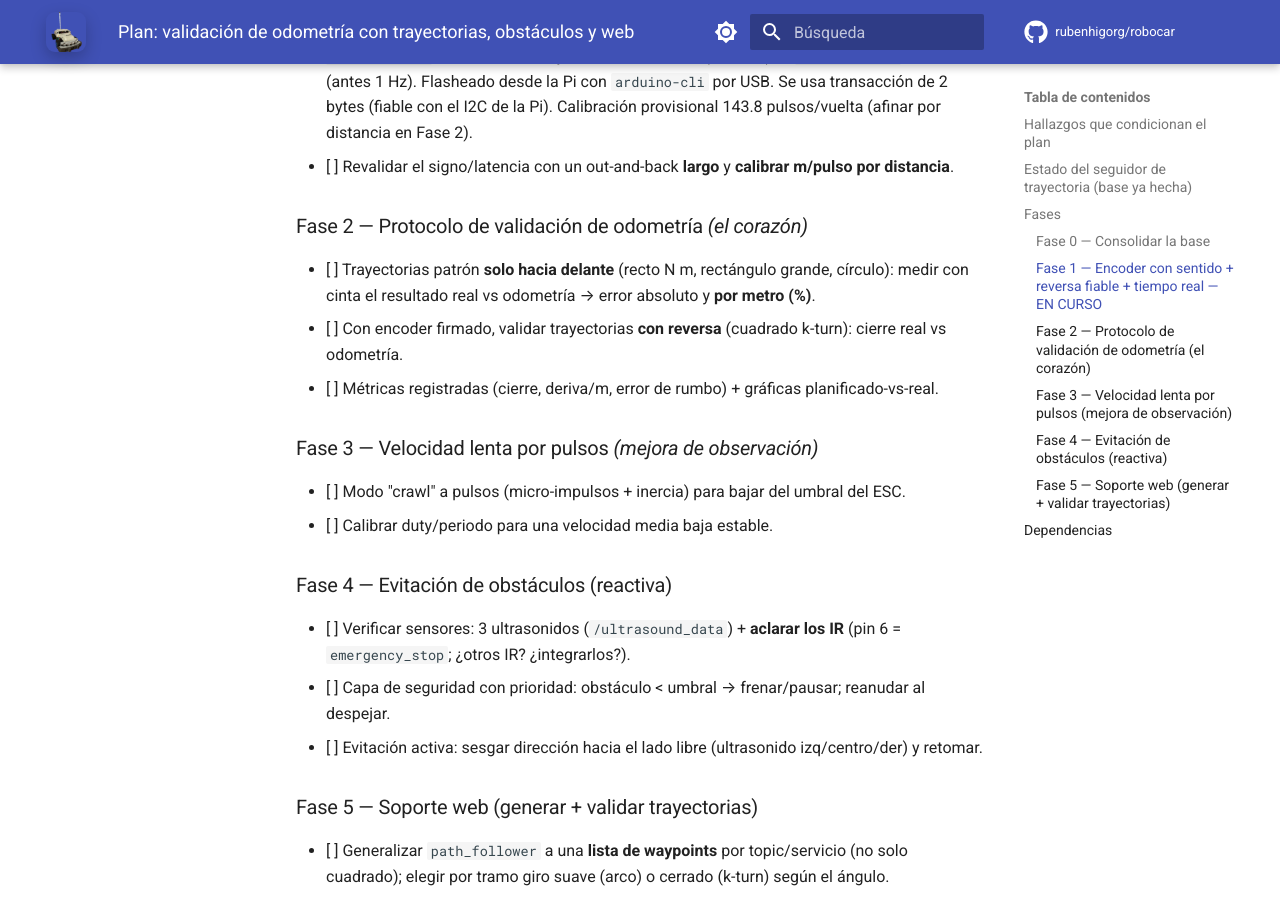
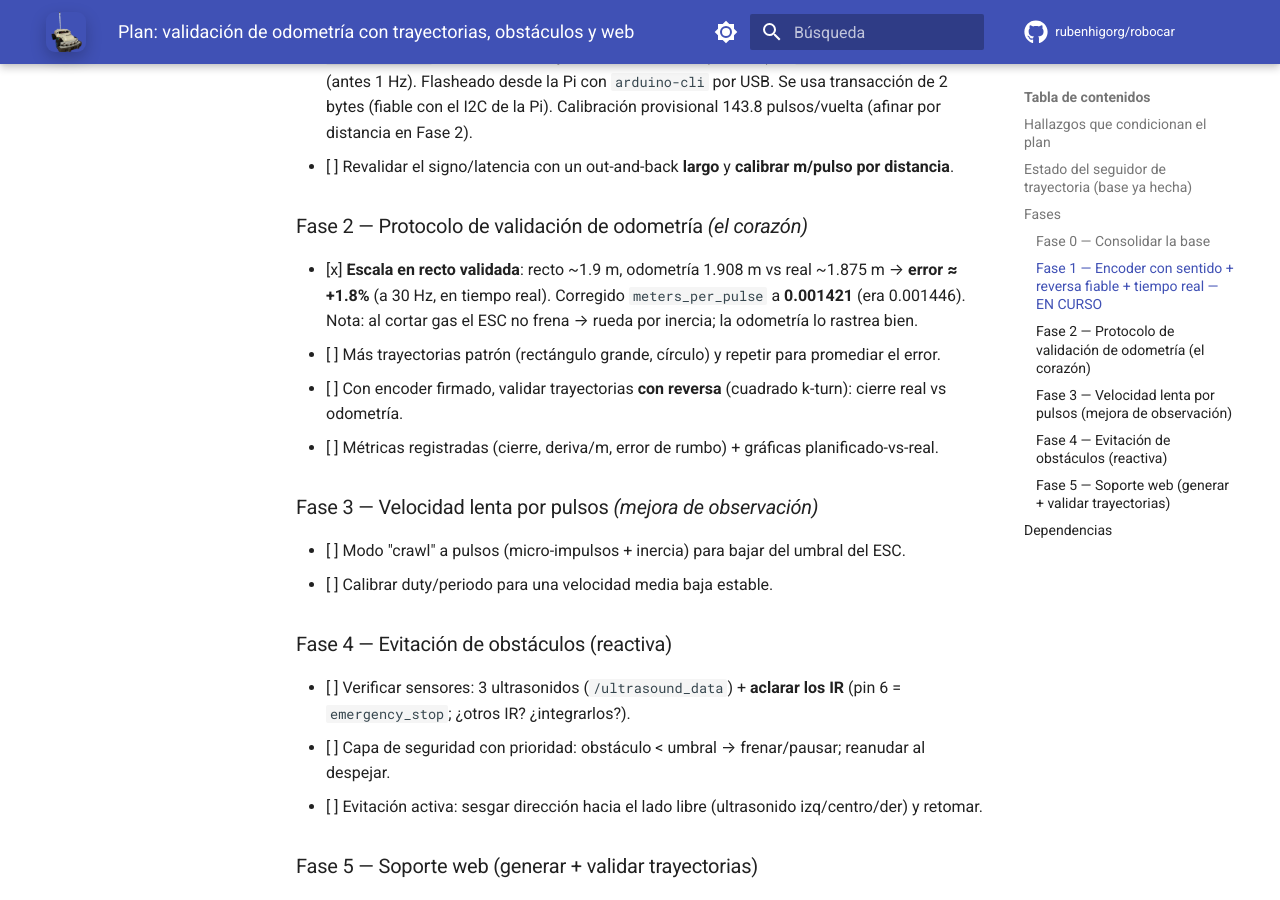
Before and after one commit to rubenhigorg/robocar, an MkDocs documentation site: the page built from docs/tfm/plan-validacion-odometria.md, in a window 1280 px wide and 900 px high, scrolled down 1700 px. Built offline with MkDocs 1.6.1 and Material for MkDocs 9.7.7, drawn with Linux system fonts in a browser that asks for light colours; comment, search, counter and statistics services are not loaded.

Commit message:
calib(encoder): meters_per_pulse 0.001446 -> 0.001421 (validado por distancia)
Validacion de escala en recto: odometria 1.908 m vs real ~1.875 m (medido con
cinta) -> error +1.8%. Corregido meters_per_pulse a 0.001421. La odometria va en
tiempo real a 30 Hz y con buena escala.

- launch.sh: encoder con meters_per_pulse:=0.001421.
- plan: Fase 2 escala en recto validada.

Co-Authored-By: Claude Opus 4.8 (1M context) <noreply@anthropic.com>

```diff
--- a/docs/tfm/plan-validacion-odometria.md
+++ b/docs/tfm/plan-validacion-odometria.md
@@ -56,8 +56,11 @@ trayectorias desde la web.
 - [ ] Revalidar el signo/latencia con un out-and-back **largo** y **calibrar m/pulso por distancia**.
 
 ### Fase 2 — Protocolo de validación de odometría *(el corazón)*
-- [ ] Trayectorias patrón **solo hacia delante** (recto N m, rectángulo grande, círculo):
-  medir con cinta el resultado real vs odometría → error absoluto y **por metro (%)**.
+- [x] **Escala en recto validada**: recto ~1.9 m, odometría 1.908 m vs real ~1.875 m →
+  **error ≈ +1.8%** (a 30 Hz, en tiempo real). Corregido `meters_per_pulse` a **0.001421**
+  (era 0.001446). Nota: al cortar gas el ESC no frena → rueda por inercia; la odometría lo
+  rastrea bien.
+- [ ] Más trayectorias patrón (rectángulo grande, círculo) y repetir para promediar el error.
 - [ ] Con encoder firmado, validar trayectorias **con reversa** (cuadrado k-turn): cierre real vs odometría.
 - [ ] Métricas registradas (cierre, deriva/m, error de rumbo) + gráficas planificado-vs-real.
 
```
Also changed, not shown: 1 other file.
